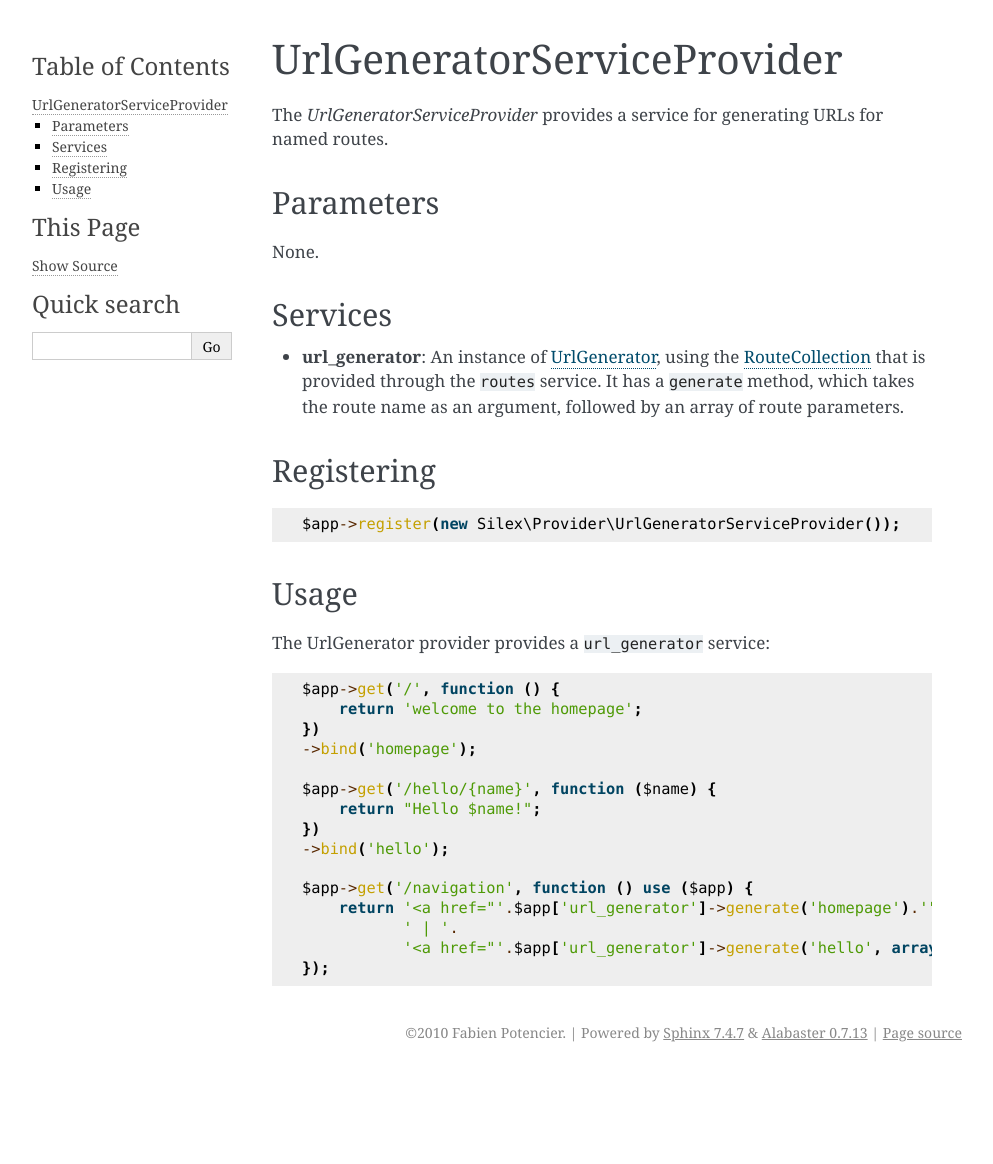
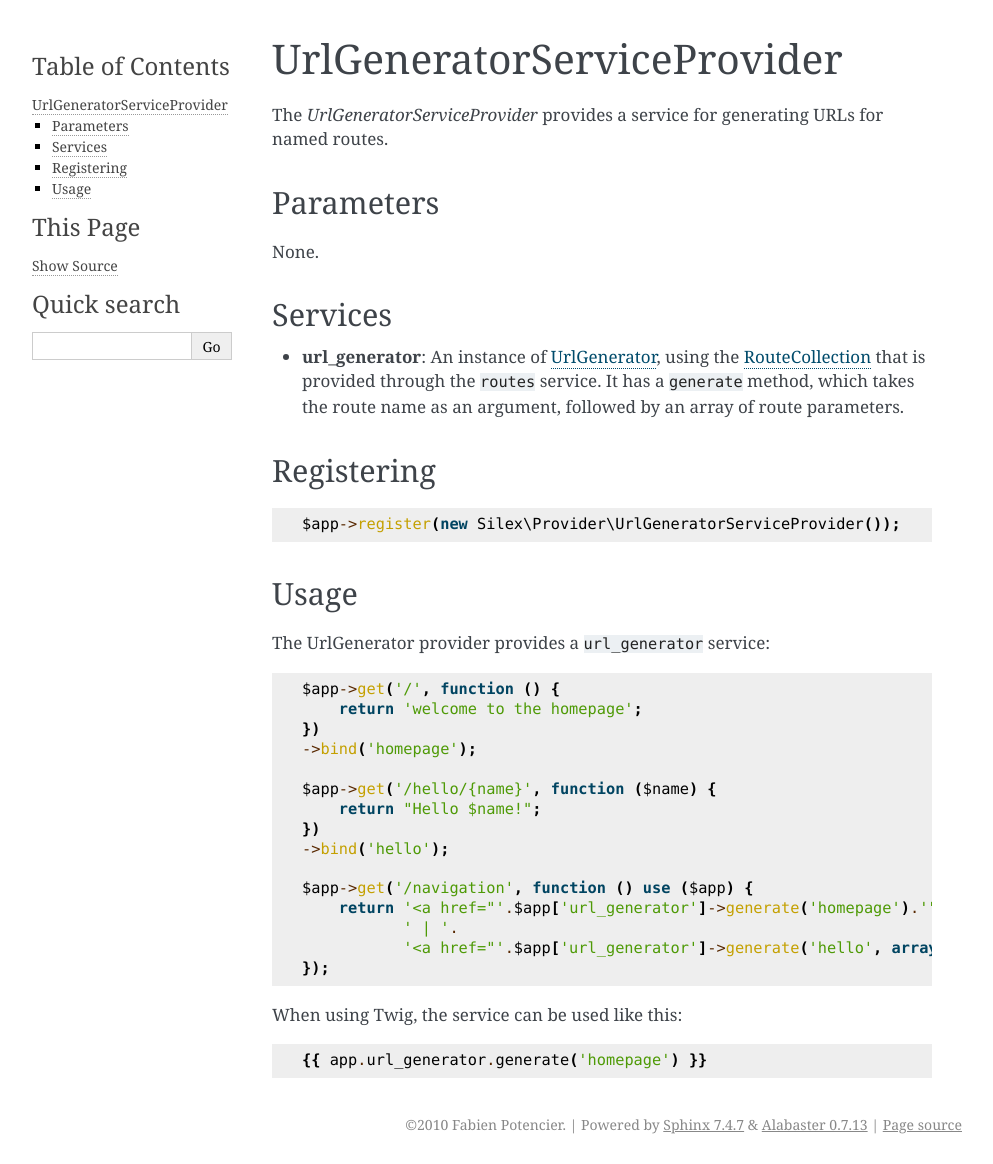
Before and after one commit to silexphp/Silex, a Sphinx documentation site: the page built from doc/providers/url_generator.rst, in a window 1280 px wide. Shown: the whole page, without its empty margins (148-1141 px from the left). Built offline with Sphinx 7.4.7, drawn with Linux system fonts in a browser that asks for light colours; before the commit the page ends 1072 px from its top, so only the background shows below that.

Commit message:
* Added a Twig example for the service

```diff
--- a/doc/providers/url_generator.rst
+++ b/doc/providers/url_generator.rst
@@ -47,3 +47,7 @@ The UrlGenerator provider provides a ``url_generator`` service::
                ' | '.
                '<a href="'.$app['url_generator']->generate('hello', array('name' => 'Igor')).'">Hello Igor</a>';
     });
+
+When using Twig, the service can be used like this::
+
+    {{ app.url_generator.generate('homepage') }}
```
